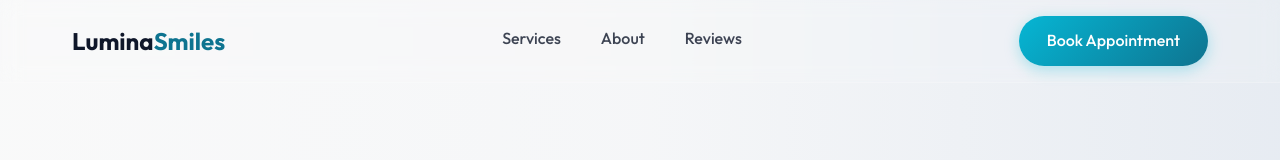
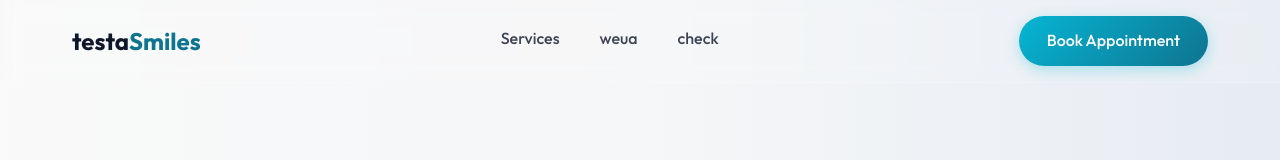
Before and after one commit to fillatame-afk/dental-smaple, a plain HTML site: page index.html in a window 1280 px wide. Shown: the top 160 px of the page. Drawn offline with Linux system fonts and the light colour scheme.

Commit message:
Update index.html

```diff
--- a/index.html
+++ b/index.html
@@ -14,11 +14,11 @@
     <!-- Sticky Glassmorphic Navigation -->
     <header class="navbar fade-in">
         <div class="container nav-content">
-            <a href="#" class="logo">Lumina<span>Smiles</span></a>
+            <a href="#" class="logo">testa<span>Smiles</span></a>
             <nav class="nav-links desktop-only">
                 <a href="#services">Services</a>
-                <a href="#about">About</a>
-                <a href="#testimonials">Reviews</a>
+                <a href="#about">weua</a>
+                <a href="#testimonials">check</a>
             </nav>
             <a href="#book" class="btn btn-primary nav-cta">Book Appointment</a>
             <button class="mobile-menu-btn" aria-label="Toggle Menu">
```
